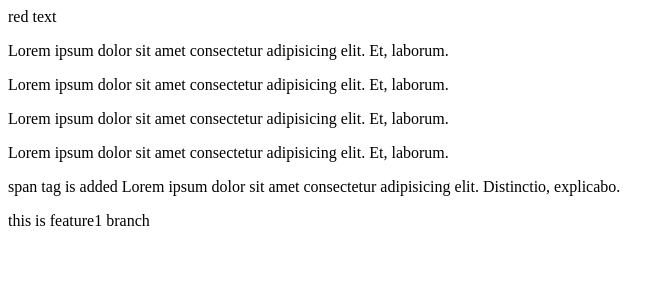
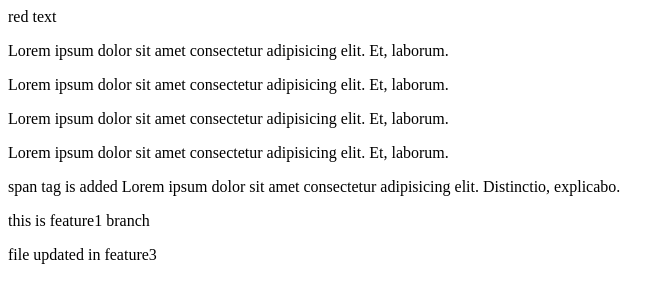
Before and after one commit to nitinarora9999/Test2, a plain HTML site: page contact.html in a window 1280 px wide. Shown: the whole page, without its empty margins (0-671 px from the left). Drawn offline with Linux system fonts and the light colour scheme.

Commit message:
file updated in feature3 branch

```diff
--- a/contact.html
+++ b/contact.html
@@ -15,6 +15,7 @@
     <span>span tag is added</span>
     <span>Lorem ipsum dolor sit amet consectetur adipisicing elit. Distinctio, explicabo.</span>
     <p>this is feature1 branch</p>
+    <div><p>file updated in feature3 </p></div>
 
 
 </body>
```
